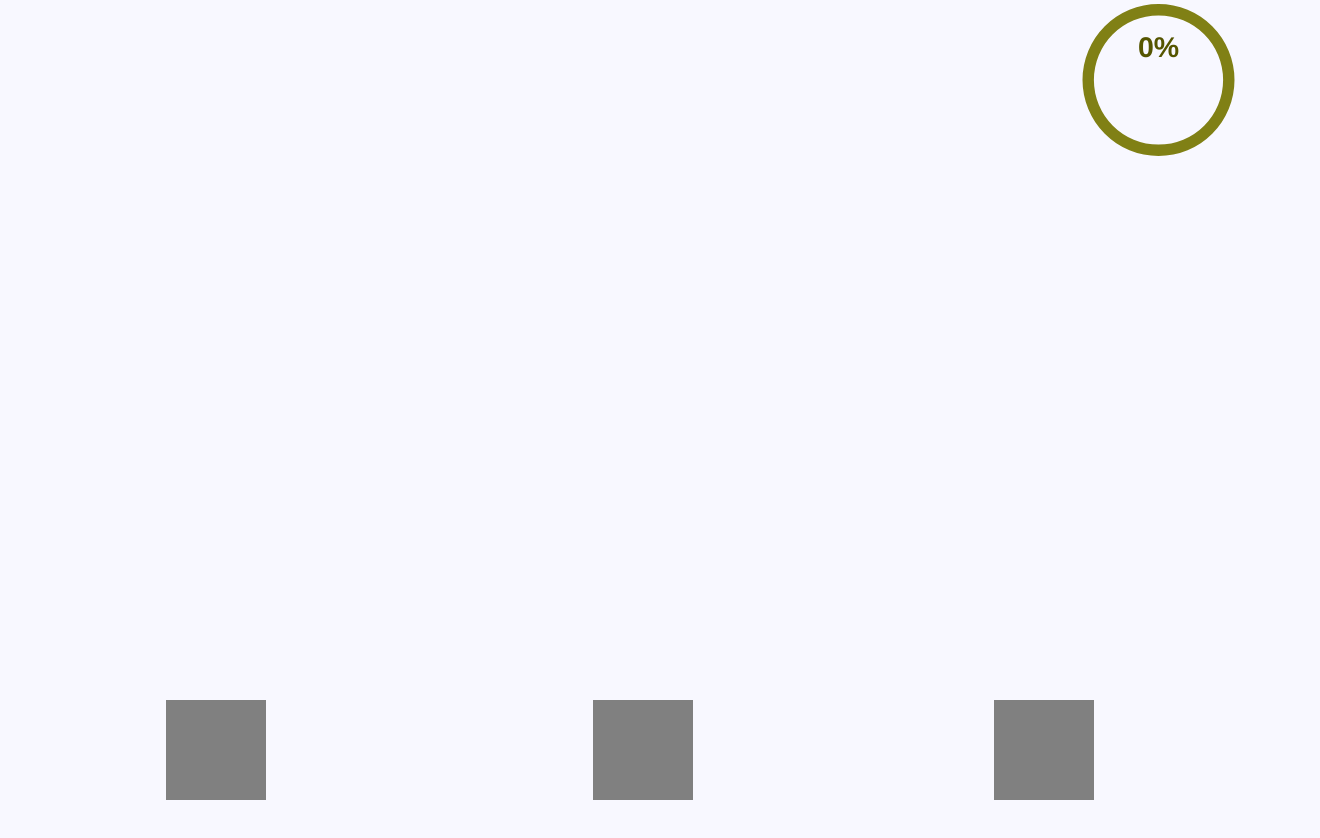
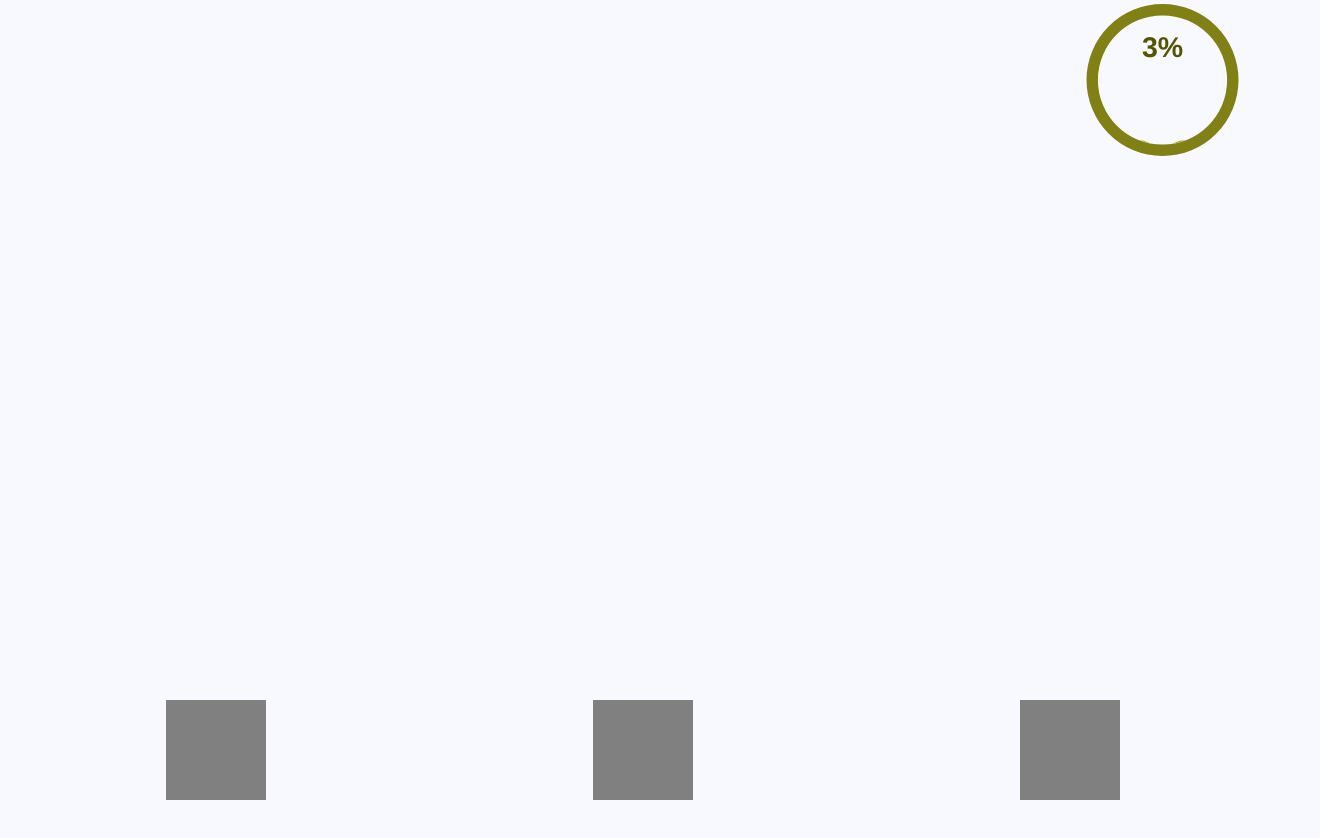
Before and after one commit to Anderillo/BYU-CS260-HTML-CSS-JS-Creative-Assignment, a plain HTML site: page index.html in a window 1280 px wide. Shown: the whole page, 1320 px wide, since content can reach past the window. Before the commit the page ends 800 px from the top, so only its background shows below. Drawn offline with nearby package versions, Linux system fonts and the light colour scheme.

Commit message:
Got the pollution to drop and correlate with the meter.

```diff
--- a/index.html
+++ b/index.html
@@ -9,52 +9,94 @@
         <link rel="stylesheet" type="text/css" href="main.css">
     </head>
     <body>
-        <svg id="pollutionGauge" width="19%" height="19%" style="position: fixed; top: 4; right: 0;" onclick="pollutionGauge.updatePollutionGauge(increasePollution());"></svg>
+        <svg id="pollutionGauge" width="19%" height="19%" style="position: fixed; top: 4; right: -4;"></svg>
         <div id="lost-screen">You lost!</div>
         <div class="pollution">
             <section id="column-left" class="column" style="float: left;">
-                <div id="clouds-left" class="clouds">
-                    <div id="drop-left" class="drop"></div>
-                </div>
+                <canvas id="clouds-left" class="clouds" width=100 style="height: 100%"></canvas>
                 <div id="pipe-left" class="pipe"></div>
             </section>
             <section id="column-mid" class="column" style="float: middle;">
-                <div id="clouds-mid" class="clouds">
-                    <div id="drop-mid" class="drop"></div>
-                </div>
+                <canvas id="clouds-mid" class="clouds" width=100 style="height: 100%"></canvas>
                 <div id="pipe-mid" class="pipe"></div>
             </section>
             <section id="column-right" class="column" style="float: right;">
-                <div id="clouds-right" class="clouds" style="float: right;">
-                    <div id="drop-right" class="drop"></div>
-                </div>
-                <div id="pipe-right" class="pipe" style="margin-left: 11%"></div>
+                <canvas id="clouds-right" class="clouds" width=100 style="height: 100%"></canvas>
+                <div id="pipe-right" class="pipe"></div>
             </section>
         </div>
         <script language="JavaScript">
             var pollutionLevel = 0;
             var pollutionGauge = loadLiquidFillGauge("pollutionGauge", pollutionLevel);
+            var clouds = [document.getElementById("clouds-left"), document.getElementById("clouds-mid"), document.getElementById("clouds-right")];
+            var drop_possibilities = [{'index':0,'x':45,'y':0}, {'index':1,'x':45,'y':0}, {'index':2,'x':45,'y':0}];
+            var drops = [];
+            var ctxs = [clouds[0].getContext("2d"), clouds[1].getContext("2d"), clouds[2].getContext("2d")];
 
-            function increasePollution() {
-                pollutionLevel = pollutionLevel + 12;
-                return pollutionLevel;
+            function drawDrop(ctx, x, y) {
+                ctx.beginPath();
+                ctx.fillStyle = "#AAAA39";
+                ctx.moveTo(x - 2.25, y);
+                ctx.lineTo(x, y - 5);
+                ctx.lineTo(x + 2.25, y);
+                ctx.arc(x, y, 2.25, 0, 2 * Math.PI);
+                ctx.closePath();
+                ctx.fill();
+
+                return {
+                    'x': x,
+                    'y': y
+                };
             }
 
-            function dropPollution(side) {
-                var drop = $('#clouds-' + side).clone();
-                // drop.append('<div class="drop"></div>');
-                $('#clouds-' + side).remove();
-                $('#column-' + side).prepend(drop);
+            function drawBackground(){
+                for (var i = 0; i < clouds.length; i++) {
+                    ctxs[i].fillStyle = "ghostwhite";
+                    ctxs[i].fillRect(0, 0, clouds[i].width, clouds[i].height);
+                    ctxs[i].fill();
+                }
             }
 
-            var timer = setInterval(rain, 1000);
-            function rain() {
-                var clouds = ["left", "mid", "right"];
-                var index1 = Math.floor(Math.random() * 100 % clouds.length);
-                // var index2 = Math.floor(Math.random() * 100 % clouds.length);
-                // while (index2 == index1) index2 = Math.floor(Math.random() * 100 % clouds.length);
-                dropPollution(clouds[index1]);
-                // dropPollution(clouds[index2]);
+            function initPollution() {
+                drawBackground();
+                // // Draw drops
+                // var xpos = [10];//, 20, 30, 40, 50, 60, 70, 70, 76];
+                // var ypos = [30];//, 20, 60, 80, 76, 90, 30, 40, 79];
+                // for (i = 0; i < xpos.length; i++) {
+                //     drops.push(drawDrop(xpos[i], ypos[i]));
+                // }
+            }
+            initPollution();
+
+            function drawPollution() {
+                drawBackground();
+                //Draw drops
+                for (var i = 0; i < drops.length; i++) {
+                    // Update position
+                    if (drops[i] == null || drops[i].y >= clouds[drops[i].index].height) {
+                        pollutionGauge.updatePollutionGauge(increasePollutionLevel());
+                        for (var j = i; j < drops.length; j++) drops[j] = drops[j + 1];
+                        drops.pop();
+                        i--;
+                    }
+                    else {
+                        drops[i].y += 2;
+                        drawDrop(ctxs[drops[i].index], drops[i].x, drops[i].y);
+                    }
+                }
+            }
+            var pollution_timer = setInterval(drawPollution, 10);
+
+            function addDrop() {
+                var index = Math.floor(Math.random() * 100 % drop_possibilities.length);
+                var temp_drop = drop_possibilities[index];
+                drops.push({'index':drop_possibilities[index].index,'x':drop_possibilities[index].x,'y':drop_possibilities[index].y});
+            }
+            var drop_timer = setInterval(addDrop, 1000);
+
+            function increasePollutionLevel() {
+                pollutionLevel = pollutionLevel + 1;
+                return pollutionLevel;
             }
         </script>
     </body>
--- a/main.css
+++ b/main.css
@@ -78,8 +78,8 @@ html, body {
         top: 40%;
     }
     100% {
-        width: 20px;
-        height: 20px;
+        width: 10px;
+        height: 10px;
         top: 90%;
     }
 }
```
Also changed, not shown: 1 other file.
